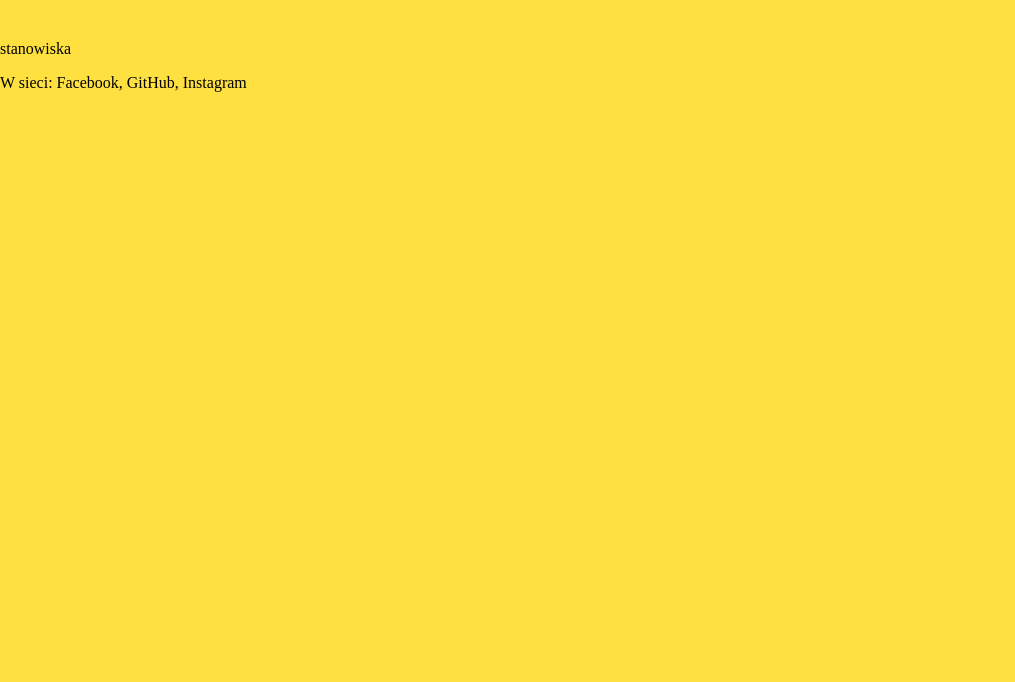
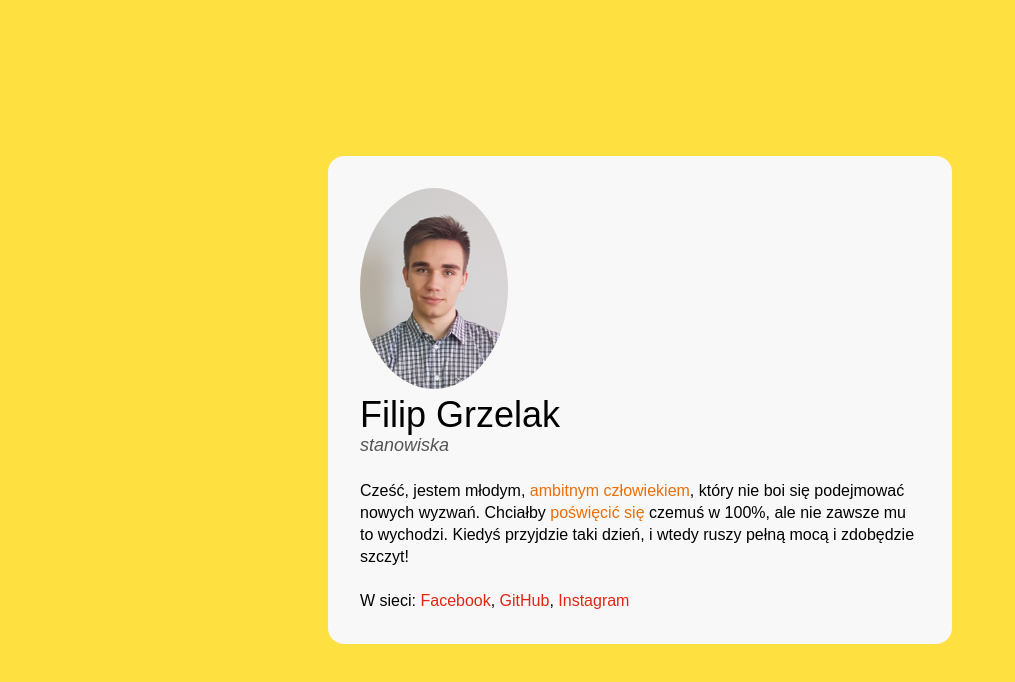
Before and after one commit to filipgrzelak/card, a plain HTML site: page index.html in a window 1280 px wide. Shown: the whole page, without its empty margins (0-1015 px from the left). Drawn offline with Linux system fonts and the light colour scheme.

Commit message:
almost end of work

```diff
--- a/index.html
+++ b/index.html
@@ -8,18 +8,29 @@
     <link href="style.css" rel="stylesheet" type="text/css" />
   </head>
   <body>
-    <main>
-      <article>
-        <img src="" />
-        <header>
-          <h1></h1>
-          <p>stanowiska</p>
+    <main class="main">
+      <article class="person">
+        <img
+          class="person__picture"
+          src="/img/ja.jpg"
+          alt=" Zdjęcie Filipa Grzelaka"
+        />
+        <header class="person__info">
+          <h1 class="person__name">Filip Grzelak</h1>
+          <p class="person__position">stanowiska</p>
         </header>
-        <p>
-
+        <p class="person__description person__description--margin">
+          Cześć, jestem młodym,
+          <strong class="special">ambitnym człowiekiem</strong>, który nie boi
+          się podejmować nowych wyzwań. Chciałby
+          <strong class="special">poświęcić się</strong> czemuś w 100%, ale nie
+          zawsze mu to wychodzi. Kiedyś przyjdzie taki dzień, i wtedy ruszy
+          pełną mocą i zdobędzie szczyt!
         </p>
-        <p>
-            W sieci: Facebook, GitHub, Instagram
+        <p class="person__description">
+          W sieci: <a class="person__link" href="#">Facebook</a>,
+          <a class="person__link" href="#">GitHub</a>,
+          <a class="person__link" href="#">Instagram</a>
         </p>
       </article>
     </main>
--- a/style.css
+++ b/style.css
@@ -1,3 +1,68 @@
+html {
+  box-sizing: border-box;
+}
+
+*,
+*:before,
+*:after {
+  box-sizing: inherit;
+}
+
 body {
   background-color: #fee140;
+  display: flex;
+  align-items: center;
+  justify-content: center;
+  min-height: 100vh;
+  font-family: Arial, Helvetica, sans-serif;
 }
+
+.main {
+  background: #f8f8f8;
+  border-radius: 16px;
+  width: 624px;
+  margin: 16px;
+  padding: 32px;
+}
+
+.person__picture {
+  width: 148px;
+  border-radius: 50%;
+}
+
+.person__info{
+    margin-bottom: 24px;
+}
+
+.person__description {
+    font-size: 16px;
+    line-height: 22px;
+    margin: 0;
+}
+
+.person__description--margin{
+    margin-bottom: 22px;
+}
+
+.person__name{
+    font-size: 36px;
+    margin: 0;
+    font-weight: normal;
+}
+
+.person__position {
+    font-size: 18px;
+    color: #545454;
+    margin: 0;
+    font-style: italic;
+}
+
+.special {
+    color:#ed6d05;
+    font-weight: normal;
+}
+
+.person__link {
+    text-decoration: none;
+    color: #e02613;
+}
```
Also changed, not shown: img/ja.jpg (added).
